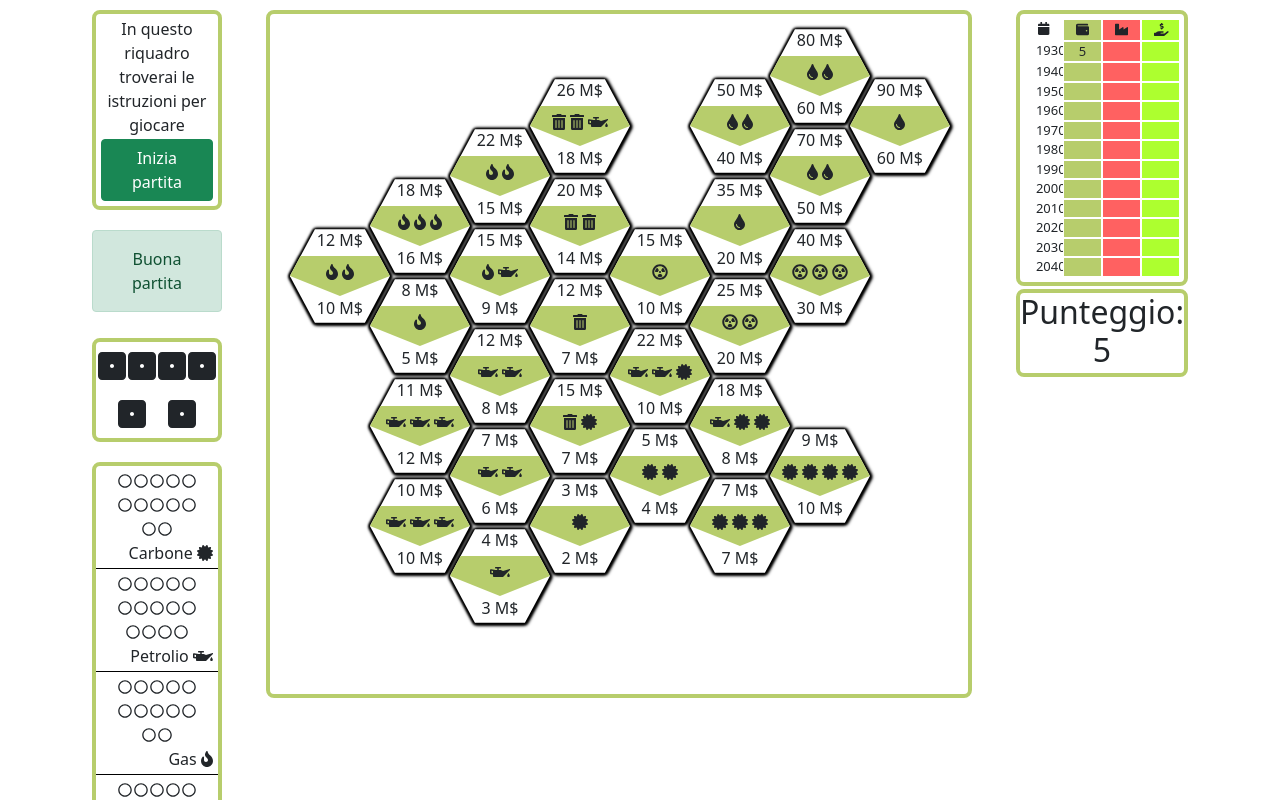
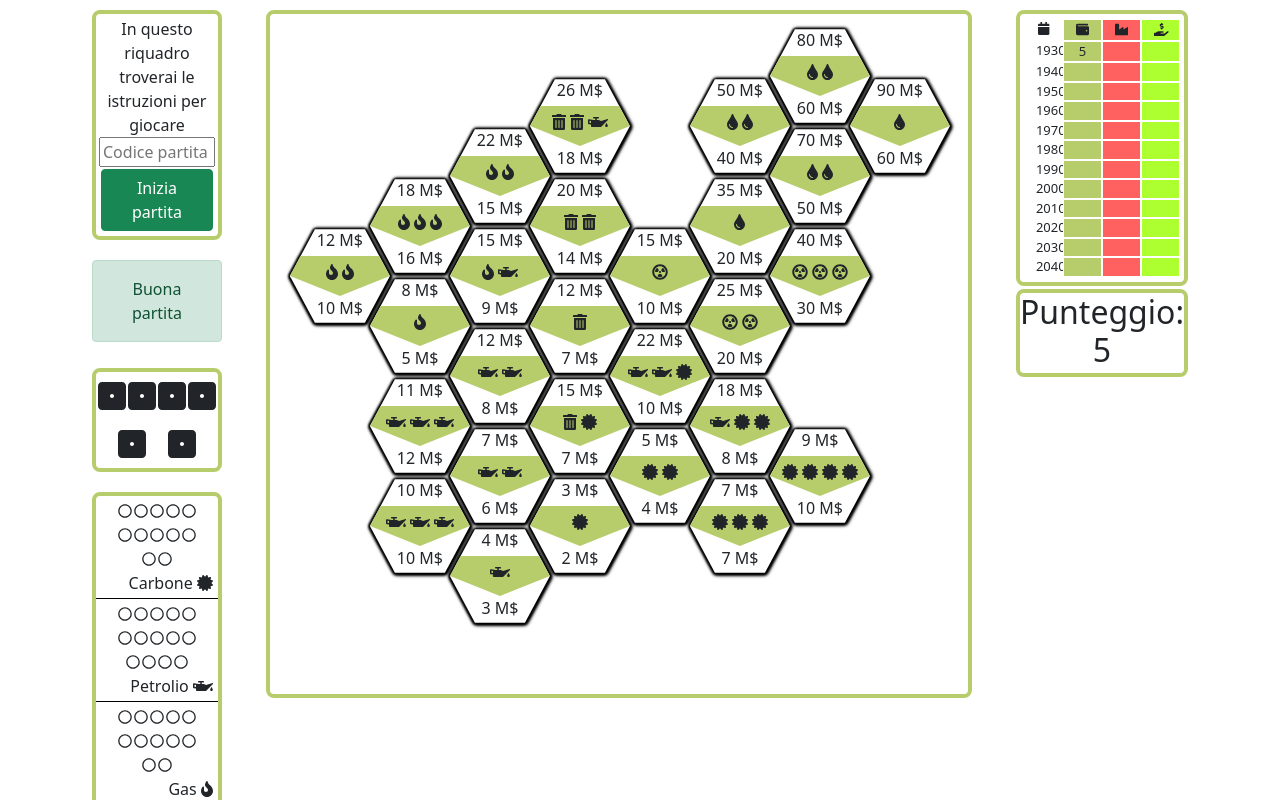
Before and after one commit to migius/rollectricity, a React (Create React App) app: page / in a window 1280 px wide. Shown: the top 800 px of the page. Built offline with nearby package versions, Linux system fonts and the light colour scheme.

Commit message:
inizio gestione partita salvata

```diff
--- a/src/App.jsx
+++ b/src/App.jsx
@@ -76,6 +76,7 @@ function App() {
   }
 
   const IniziaPartita = (dadi,risorse,burocrazie,regioni,azioni,partita) => {
+    console.log(partita);
     setPartita(partita.ProssimaFase(FasiPartita.TIRA_DADI));
   }
   const TiraDadi = (dadi,risorse,burocrazie,regioni,azioni,partita) => {
@@ -160,6 +161,17 @@ function App() {
     azione.Effetto(dadi,risorse,burocrazie,regioni,azioni,partita,risorse);
   }
 
+  const handleChangeCodice = (newValue, partita) => {
+    let newP = new Partita(partita);
+    newP.CodicePartita = newValue;
+    if(newValue.IsAValidCodicePartita()){
+      newP.PartitaCasuale = false;
+    } else {
+      newP.PartitaCasuale = true;
+    }
+    setPartita(newP);
+  }
+
   const handleRegione = (regioneSelezionata, partita, burocrazie, regioni) => {
     console.log(regioneSelezionata);
 
@@ -242,7 +254,7 @@ function App() {
 
       </div>
       <div className="col-12 col-xl">
-        <AzioniView messaggio={partita.Messaggio} azioni={azioni} partita={partita} handleAction={handleAction} />
+        <AzioniView messaggio={partita.Messaggio} azioni={azioni} partita={partita} handleAction={handleAction} handleChangeCodice={handleChangeCodice} />
         <div className={"alert re-box d-none " + (partita.Alert === undefined ? "d-none" : " d-xl-block " + partita.Alert.Classe) } role="alert">
           {partita.Alert === undefined ? "" : partita.Alert.Testo}
         </div>
--- a/src/entities/Partita.js
+++ b/src/entities/Partita.js
@@ -26,9 +26,15 @@ export class Partita {
                 Classe: "alert-success"
             };
             this.Entrate = 0;
+            this.Turno = 0;
+            this.PartitaCasuale = true;
+            this.CodicePartita = "";
         } else {
             this.Fase = partita.Fase;
             this.Entrate = partita.Entrate;
+            this.Turno = partita.Turno;
+            this.PartitaCasuale = partita.PartitaCasuale;
+            this.CodicePartita = partita.CodicePartita;
         }
     }
 
@@ -69,12 +75,6 @@ export class Partita {
         return newP;
     }
 
-    SegnaEntrate(entrate) {
-        let newP = new Partita(this);
-        newP.Entrate = entrate;
-        return newP;
-    }
-
     SegnalaAlert(testo, classe){
         let newP = new Partita(this);
         newP.Alert = {
@@ -85,3 +85,10 @@ export class Partita {
         return newP;
     }
 }
+
+
+/*eslint "no-extend-native": "off"*/
+
+String.prototype.IsAValidCodicePartita = function () {
+    return /^[1-6]{72}$/.test(this);
+}
--- a/src/views/AzioniView.js
+++ b/src/views/AzioniView.js
@@ -9,6 +9,7 @@ function AzioniView(props) {
                 <div className="col-12">
                     <div className="re-box azioni">
                         <div className=" col-12">{props.messaggio}</div>
+                        <input type="text" className="col-12" placeholder="Codice partita" onChange={(e) => props.handleChangeCodice(e.target.value, props.partita)} value={props.partita.CodicePartita} />
                         {props.azioni.map((object, i) => <AzioneView key={i} azione={object} partita={props.partita} handleAction={props.handleAction} />)}
                     </div>
                 </div>
```
